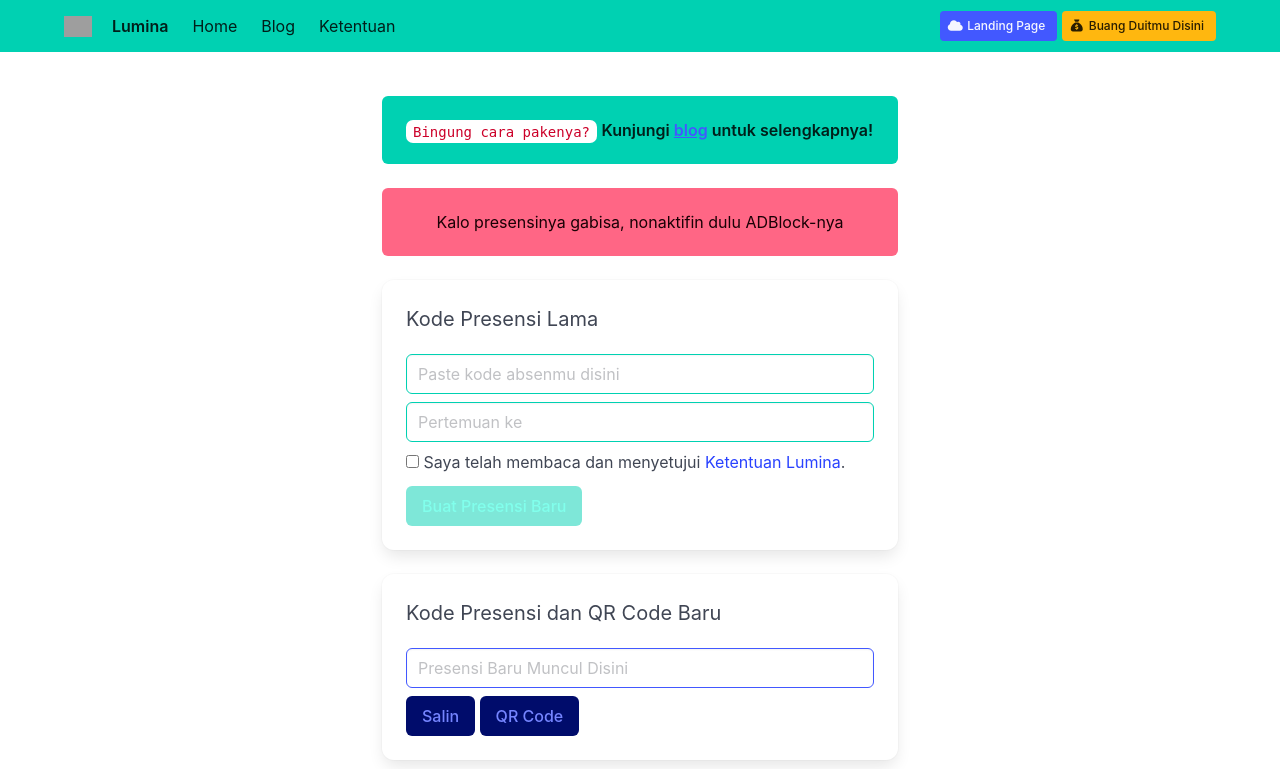
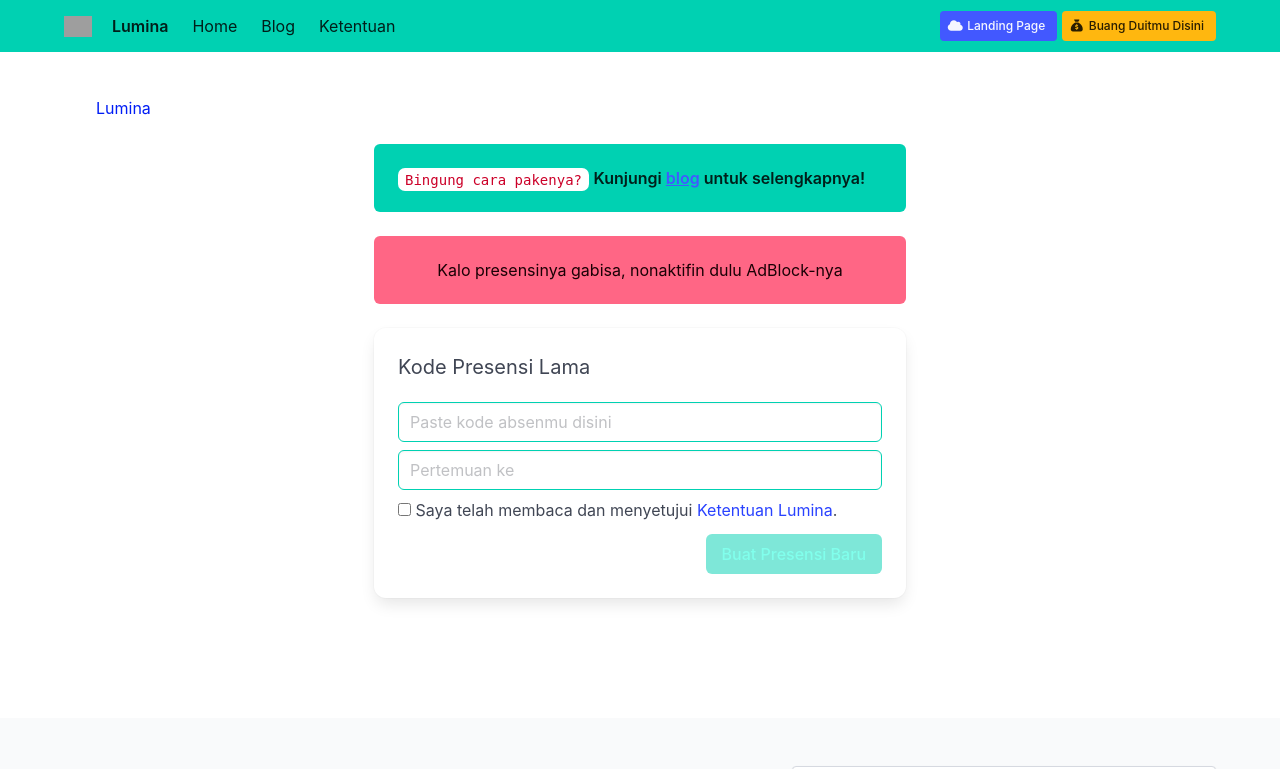
Before and after one commit to ridwaanhall/Lumina, a Django app: page / in a window 1280 px wide. Shown: the top 769 px of the page. Run offline with Django 4.2, Linux system fonts and the light colour scheme; some libraries are stand-ins or nearby versions; grey boxes are pictures that could not be loaded.

Commit message:
feat: enhance UI layout and improve functionality for attendance feature

```diff
--- a/absen/templates/absen/absen.html
+++ b/absen/templates/absen/absen.html
@@ -6,7 +6,14 @@
 
 {% block content %}
 
-<div class="container section">
+<section class="section">
+    <nav class="breadcrumb" aria-label="breadcrumbs">
+        <ul>
+            <li class="is-active">
+                <a href="{% url 'lumina-app' %}" aria-current="page">Lumina</a>
+            </li>
+        </ul>
+    </nav>
     <div class="columns is-centered">
         <div class="column is-6">
             <div class="notification is-primary">
@@ -14,7 +21,7 @@
                 <strong>Kunjungi <a href="{% url 'blog' %}" class="has-text-link"> blog</a> untuk selengkapnya!</strong>
             </div>
             <div class="notification is-danger has-text-centered" id="description_valid">
-                Kalo presensinya gabisa, nonaktifin dulu ADBlock-nya
+                Kalo presensinya gabisa, nonaktifin dulu AdBlock-nya
             </div>
             <div class="card">
                 <div class="card-content">
@@ -30,20 +37,28 @@
                                 </label>
                             </div>
                         </div>
+                        <div class="field is-grouped is-grouped-right">
+                            <div class="control">
                                 <button class="button is-primary is-dark" onclick="showDecrypted();" disabled id="submitButton">
                                     Buat Presensi Baru
                                 </button>
                             </div>
                         </div>
                     </div>
-            <div class="card">
+                </div>
+            </div>
+            <div class="card" id="secondCard" style="display: none;">
                 <div class="card-content">
                     <div class="content">
                         <p class="is-size-5">Kode Presensi dan QR Code Baru</p>
                         <input class="input is-link mb-2" type="text" id="kode_baru_enc" placeholder="Presensi Baru Muncul Disini" />
+                        <div class="field is-grouped is-grouped-right">
+                            <div class="control">
                                 <button id="copyButton" class="button is-link is-dark">
                                     Salin
                                 </button>
+                            </div>
+                            <div class="control">
                                 <a id="generateQRButton" class="button is-link is-dark">
                                     QR Code
                                 </a>
@@ -53,6 +68,8 @@
                 </div>
             </div>
         </div>
+    </div>
+</section>
 {% endblock %}
 
 {% block script %}
```
Also changed, not shown: 1 other file. Lines whose indentation alone changed are shown as unchanged.
